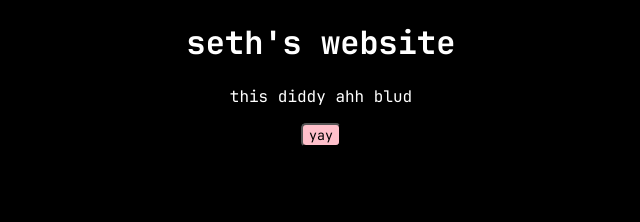
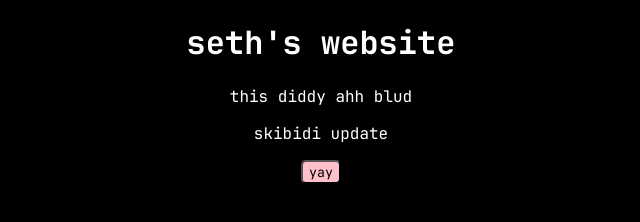
Before and after one commit to sethjax/coolwebsite, a plain HTML site: page index.html in a window 1280 px wide. Shown: the whole page, without its empty margins (319-959 px from the left). Drawn offline with Linux system fonts and the light colour scheme.

Commit message:
poopyshittbutt

```diff
--- a/index.html
+++ b/index.html
@@ -34,6 +34,7 @@
 <body>
     <h1>seth's website</h1>
     <p>this diddy ahh blud</p>
+    <p>skibidi update</p>
     <button>yay</button>
 </body>
 </html>
```
